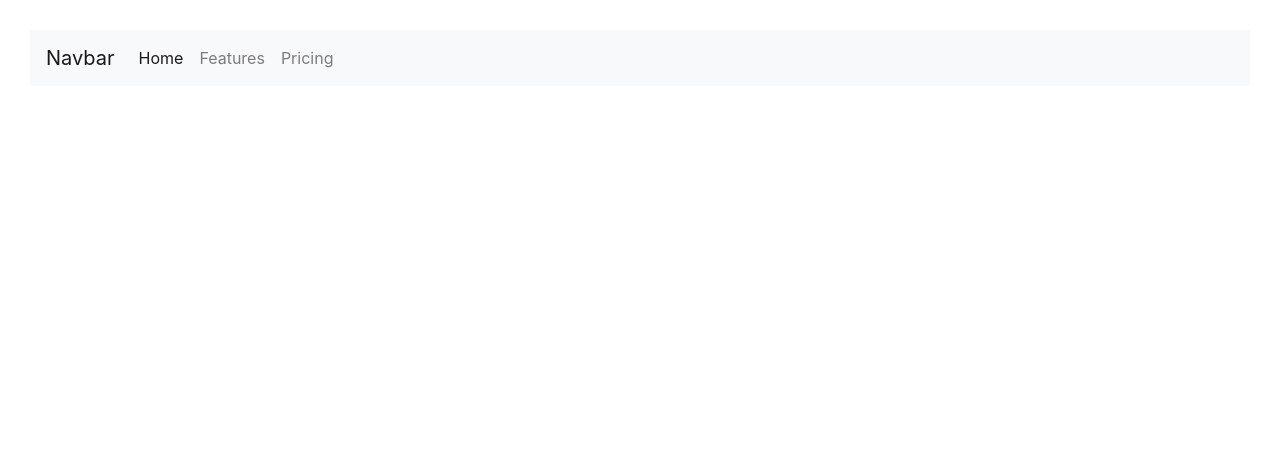
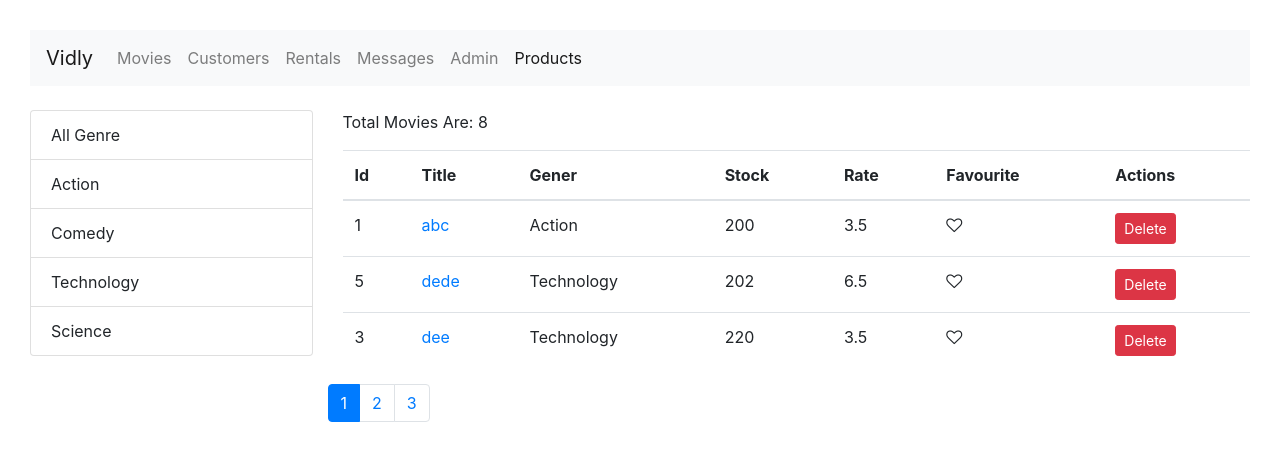
Before and after one commit to zub786/React_Router_App, a React (Create React App) app: page /products in a window 1280 px wide. Shown: the top 460 px of the page. Built offline with nearby package versions, Linux system fonts and the light colour scheme; the HTML template or start-up script is replaced by a standard one.

Commit message:
navigation added

```diff
--- a/package.json
+++ b/package.json
@@ -4,6 +4,7 @@
   "private": true,
   "dependencies": {
     "bootstrap": "^4.1.1",
+    "font-awesome": "4.7.0",
     "query-string": "6.1.0",
     "react": "^16.4.1",
     "react-dom": "^16.4.1",
--- a/src/App.js
+++ b/src/App.js
@@ -9,7 +9,10 @@ import Dashboard from "./components/admin/dashboard";
 import ProductDetails from "./components/productDetails";
 import NotFound from "./components/notFound";
 import "./App.css";
-import {Movies} from './components/movies';
+import Movies from './components/movies';
+import Rentals from './components/rentals';
+import Customers from './components/customers';
+import MovieDetails from './components/movieDetails';
 
 class App extends Component {
   render() {
@@ -17,24 +20,26 @@ class App extends Component {
       <div>
         <NavbarMovies />
         <div className="content">
+
           <Switch>
-            {/* <Route path='/products/:id' component={ProductDetails} />
+            <Route path="/posts/:year?/:month?" component={Posts} />
+            <Route path="/movies" Component={Movies} />
+            <Route path="/customers" Component={Customers} />
+            <Route path="/rentals" Component={Rentals} />
+            <Route path='/products/:id' component={ProductDetails} />
+            <Route path='movie/details/:title' component={MovieDetails} />
             <Route
               path="/products"
               render={props => <Products sortBy="newest" {...props} />}
             />
-            <Route path="/posts/:year?/:month?" component={Posts} />
+
             <Route path="/admin" component={Dashboard} />
             <Redirect from="/messages" to="/posts" />
             <Route path="/not-found" component={NotFound} />
             <Route path="/" exact component={Home} />
-            <Redirect to="/not-found" /> */}
-            <Route path="/admin" component={Dashboard} />
-            <Route path="/admin2" Component={Movies} />
-
-
 
           </Switch>
+
         </div>
       </div>
     );
--- /dev/null
+++ b/src/components/customers.jsx
@@ -0,0 +1,8 @@
+import React, { Component } from 'react';
+const Customers = () => {
+    return (
+        <h1>Customers</h1>
+     );
+}
+
+export default Customers;
--- /dev/null
+++ b/src/components/movieDetails.jsx
@@ -0,0 +1,11 @@
+import React, { Component } from 'react';
+
+const MovieDetails = ({match}) => {
+    debugger;
+    return (
+        <h1> Movie Details - {this.match.prams.title} </h1>
+     );
+
+}
+
+export default MovieDetails;
--- a/src/components/movies.jsx
+++ b/src/components/movies.jsx
@@ -1,7 +1,7 @@
 import React, { Component } from 'react';
 import ListGroup from './listGroup'
 import MoviesTable from './moviesTable'
-export class Movies extends Component {
+export default class Movies extends Component {
   state = {
     movies: [],
     generes: [],
--- a/src/components/moviesTable.jsx
+++ b/src/components/moviesTable.jsx
@@ -3,6 +3,7 @@ import Like from './common/like';
 import {Paginate} from '../utils/paginate';
 import Pagination from './common/pagination';
 import _ from 'lodash'
+import { Link } from "react-router-dom";
 
 class MoviesTable extends Component {
 
@@ -54,7 +55,7 @@ class MoviesTable extends Component {
                {movies.map(m => (
                  <tr key={m.id}>
                    <td>{m.id}</td>
-                   <td>{m.title}</td>
+                   <td><Link to={`movie/details/${m.title}`}> {m.title} </Link> </td>
                    <td>{m.genre}</td>
                    <td>{m.stock}</td>
                    <td>{m.rate}</td>
--- a/src/components/navbarMovies.jsx
+++ b/src/components/navbarMovies.jsx
@@ -1,22 +1,34 @@
 import React, { Component } from 'react';
+import { NavLink } from "react-router-dom";
+import Movies from './movies';
 const NavbarMovies = () => {
 
     return (
       <nav className="navbar navbar-expand-lg navbar-light bg-light">
-  <a className="navbar-brand" href="#">Navbar</a>
+  <NavLink className="navbar-brand" to={`/`}>Vidly</NavLink>
   <button className="navbar-toggler" type="button" data-toggle="collapse" data-target="#navbarNav" aria-controls="navbarNav" aria-expanded="false" aria-label="Toggle navigation">
     <span className="navbar-toggler-icon"></span>
   </button>
   <div className="collapse navbar-collapse" id="navbarNav">
     <ul className="navbar-nav">
-      <li className="nav-item active">
-        <a className="nav-link" href="/movies/index">Home <span className="sr-only">(current)</span></a>
+
+      <li className="nav-item">
+        <NavLink className="nav-link" to={`/movies`}>Movies</NavLink>
       </li>
       <li className="nav-item">
-        <a className="nav-link" href="#">Features</a>
+        <NavLink className="nav-link" to={`/customers`}>Customers</NavLink>
       </li>
       <li className="nav-item">
-        <a className="nav-link" href="#">Pricing</a>
+        <NavLink className="nav-link" to={`/rentals`}>Rentals</NavLink>
+      </li>
+      <li className="nav-item">
+        <NavLink className="nav-link" to={`/posts`}>Messages</NavLink>
+      </li>
+      <li className="nav-item">
+        <NavLink className="nav-link" to={`/admin`}>Admin</NavLink>
+      </li>
+      <li className="nav-item">
+        <NavLink className="nav-link" to={`/products`}>Products</NavLink>
       </li>
     </ul>
   </div>
--- a/src/components/products.jsx
+++ b/src/components/products.jsx
@@ -1,29 +1,150 @@
-import React, { Component } from "react";
-import { Link } from "react-router-dom";
+// import React, { Component } from "react";
+// import { Link } from "react-router-dom";
 
-class Products extends Component {
+// class Products extends Component {
+//   state = {
+//     products: [
+//       { id: 1, name: "Product 1" },
+//       { id: 2, name: "Product 2" },
+//       { id: 3, name: "Product 3" }
+//     ]
+//   };
+
+//   render() {
+//     return (
+//       <div>
+//         <h1>Products</h1>
+//         <ul>
+//           {this.state.products.map(product => (
+//             <li key={product.id}>
+//               <Link to={`/products/${product.id}`}>{product.name}</Link>
+//             </li>
+//           ))}
+//         </ul>
+//       </div>
+//     );
+//   }
+// }
+
+// export default Products;
+
+
+
+
+
+
+
+
+
+
+
+
+
+
+
+
+
+
+
+
+
+
+
+
+
+
+
+
+
+import React, { Component } from 'react';
+import ListGroup from './listGroup'
+import MoviesTable from './moviesTable'
+export default class Products extends Component {
   state = {
-    products: [
-      { id: 1, name: "Product 1" },
-      { id: 2, name: "Product 2" },
-      { id: 3, name: "Product 3" }
-    ]
+    movies: [],
+    generes: [],
+    pageSize: 3,
+    currentPage: 1,
+    sortColumn: {path: 'title', order: 'asc'}
   };
 
+  componentDidMount() {
+    this.setState({
+      movies: [
+        { id: 1, title: "abc", genre: "Action", stock: 200, rate: 3.5 },
+        { id: 2, title: "eee", genre: "Comedy", stock: 230, rate: 1.5 },
+        { id: 3, title: "dee", genre: "Technology", stock: 220, rate: 3.5 },
+        { id: 4, title: "sdsd", genre: "Action", stock: 205, rate: 6.5 },
+        {
+          id: 5,
+          title: "dede",
+          genre: "Technology",
+          stock: 202,
+          rate: 6.5
+        },
+        { id: 6, title: "jhk", genre: "Comedy", stock: 223, rate: 3.5 },
+        { id: 7, title: "dgr", genre: "Technology", stock: 256, rate: 3.5 },
+        { id: 8, title: "ewd", genre: "Science", stock: 453, rate: 2.5 }
+      ],
+      generes: [
+        { text: "All Genre", id: "" },
+        { text: "Action", id: 1 },
+        { text: "Comedy", id: 2 },
+        { text: "Technology", id: 3 },
+        { text: "Science", id: 4 }
+      ]
+    });
+  }
+
+  handleDelete = mid => {
+    const updatedMovies = this.state.movies.filter(m => m.id !== mid);
+    this.setState({ movies: updatedMovies });
+  };
+  handleSort = sortColumn => {
+    this.setState({ sortColumn });
+  };
+  handleToggleLike = movie => {
+    const movies = [...this.state.movies];
+    const index = movies.indexOf(movie);
+    movies[index] = { ...movies[index] };
+    movies[index].liked = !movies[index].liked;
+    this.setState({ movies });
+  };
+  handlePageChange = page => {
+    this.setState({ currentPage: page });
+  };
+  handleGenereSelet = genere => {
+      this.setState({selectedGenere: genere, currentPage: 1});
+  };
   render() {
+    const { pageSize, currentPage,
+       movies: allMovies, selectedGenere, sortColumn } = this.state;
     return (
-      <div>
-        <h1>Products</h1>
-        <ul>
-          {this.state.products.map(product => (
-            <li key={product.id}>
-              <Link to={`/products/${product.id}`}>{product.name}</Link>
-            </li>
-          ))}
-        </ul>
-      </div>
+      <React.Fragment>
+          <br/>
+        <div className="row">
+          <div className="col-md-3">
+            <ListGroup
+            generes={this.state.generes}
+            OnGenereSelect={this.handleGenereSelet}
+            textProperty="text"
+            idProperty="id"
+            selectedItem={selectedGenere} />
+          </div>
+          <div className="col-md-9">
+            <MoviesTable
+            movies={this.state.movies}
+            OnLike={this.handleToggleLike}
+            OnDelete={this.handleDelete}
+            OnPageChange={this.handlePageChange}
+            currentPage={this.state.currentPage}
+            pageSize={this.state.pageSize}
+            selectedGenere={this.state.selectedGenere}
+            OnSort={this.handleSort}
+            sortColumn={sortColumn} />
+          </div>
+        </div>
+      </React.Fragment>
     );
   }
 }
-
-export default Products;
--- /dev/null
+++ b/src/components/rentals.jsx
@@ -0,0 +1,8 @@
+import React, { Component } from 'react';
+const Rentals = () => {
+    return (
+        <h1>Rentals</h1>
+     );
+}
+
+export default Rentals;
--- a/src/index.js
+++ b/src/index.js
@@ -5,6 +5,7 @@ import './index.css';
 import App from './App';
 import registerServiceWorker from './registerServiceWorker';
 import 'bootstrap/dist/css/bootstrap.css';
+import 'font-awesome/css/font-awesome.css';
 
 
 ReactDOM.render(<BrowserRouter><App /></BrowserRouter>, document.getElementById('root'));
```
